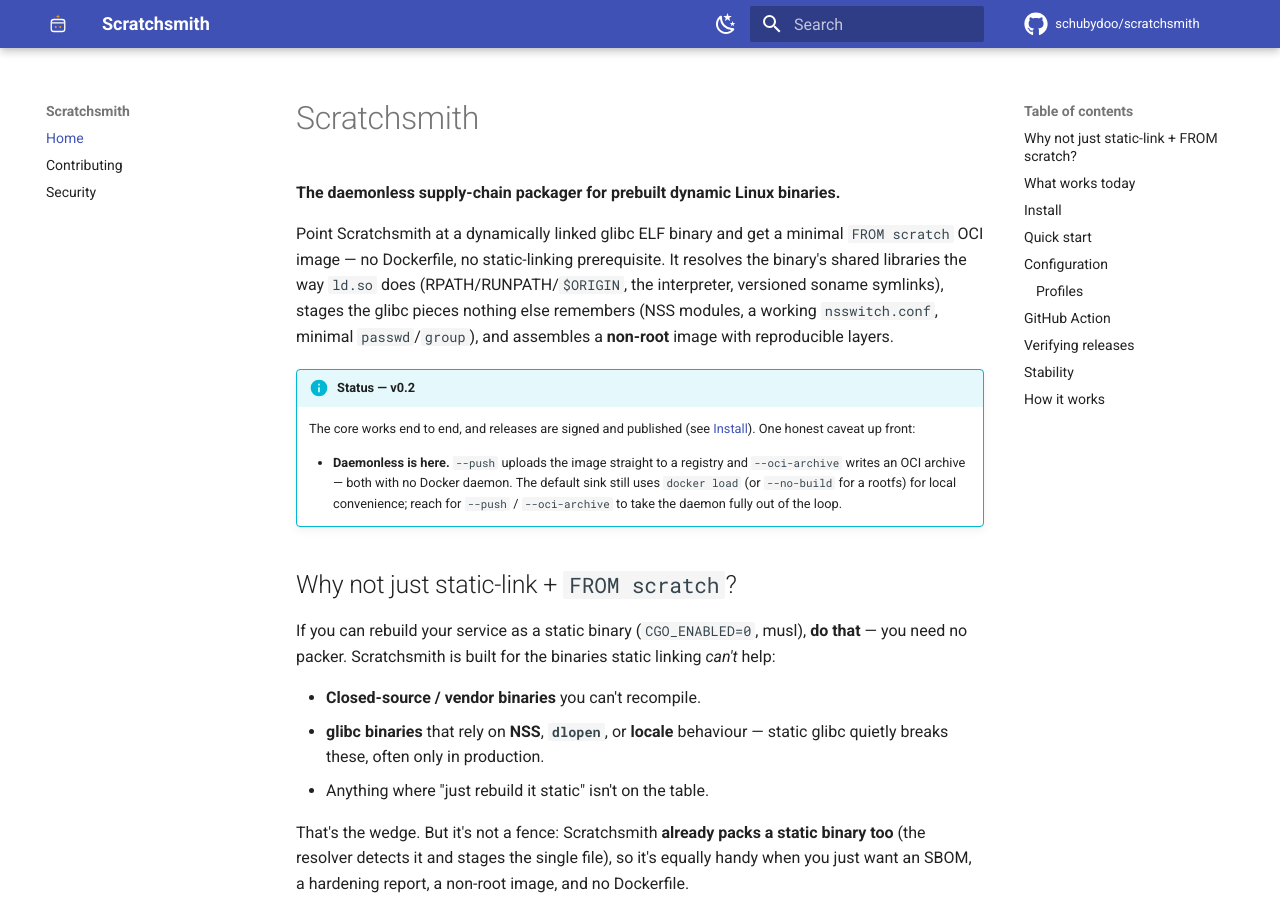
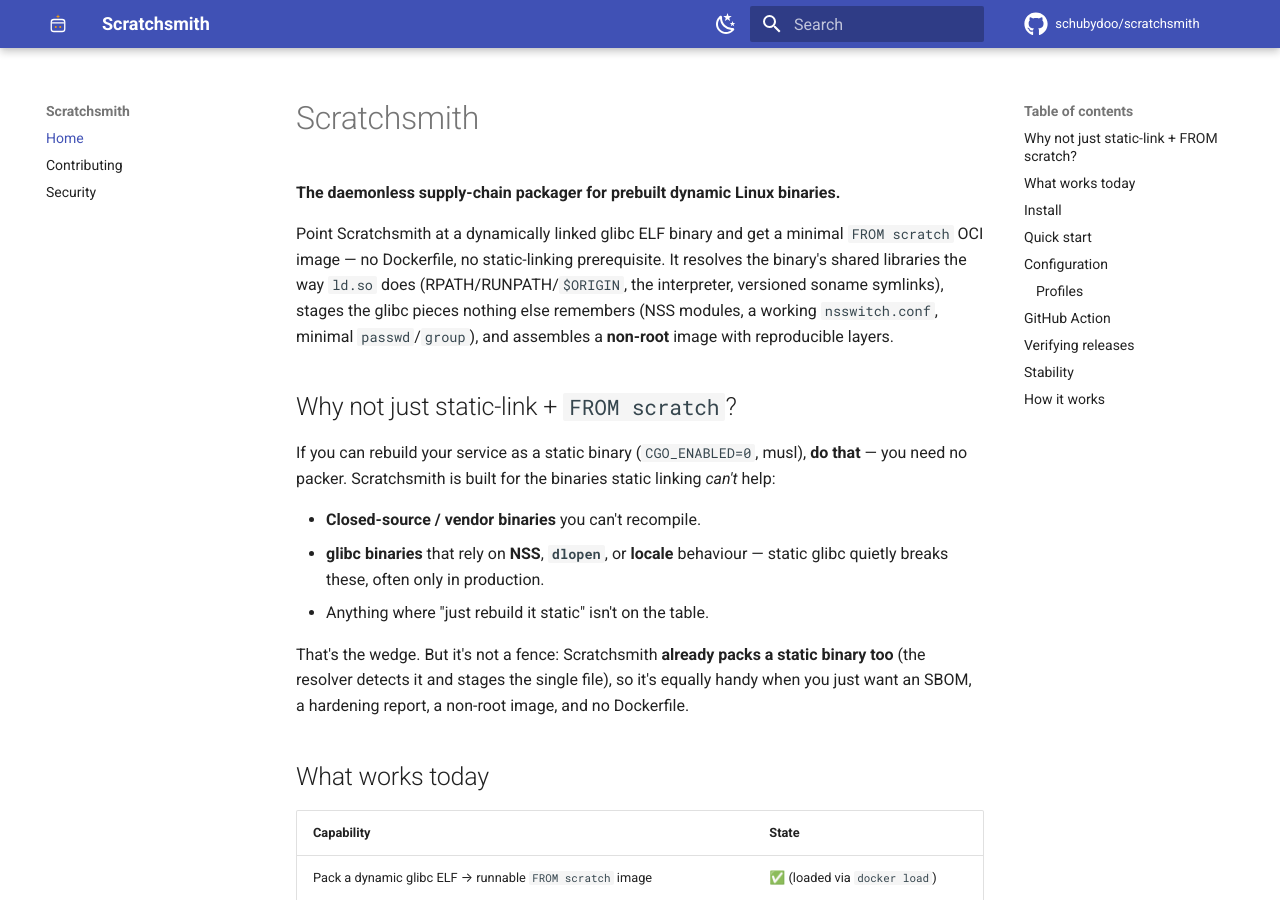
Before and after one commit to schubydoo/scratchsmith, an MkDocs documentation site: the page built from docs/index.md, in a window 1280 px wide and 900 px high. Built offline with MkDocs 1.6.1 and Material for MkDocs 9.7.7, drawn with Linux system fonts in a browser that asks for light colours; comment, search, counter and statistics services are not loaded; the version menu is left out.

Commit message:
docs: remove stale Status/Roadmap sections ahead of 1.0 (#84)
The docs-drift-auditor flagged (README + docs):
- the 'Status - v0.2' blockquote/admonition (version-stale before the 1.0 cut,
  and a defensive hedge on the tagline the What-works table already covers),
- the 'Roadmap' section, whose 'Shipped so far' recap duplicated the What-works
  table AND was wrong ('crates.io publish is also deferred' — it shipped, #66).

Remove both. 'What works today' is the source of truth for shipped; Limitations
carries the musl/cross-arch 'not yet' story; roadmap direction lives in the repo,
not a rot-prone README recap.

Co-authored-by: Schuby <12485317+schubydoo@users.noreply.github.com>
Co-authored-by: Claude Opus 4.8 <noreply@anthropic.com>

```diff
--- a/docs/index.md
+++ b/docs/index.md
@@ -8,15 +8,6 @@ libraries the way `ld.so` does (RPATH/RUNPATH/`$ORIGIN`, the interpreter, versio
 symlinks), stages the glibc pieces nothing else remembers (NSS modules, a working
 `nsswitch.conf`, minimal `passwd`/`group`), and assembles a **non-root** image with reproducible
 layers.
-
-!!! info "Status — v0.2"
-    The core works end to end, and releases are signed and published (see [Install](#install)).
-    One honest caveat up front:
-
-    - **Daemonless is here.** `--push` uploads the image straight to a registry and `--oci-archive`
-      writes an OCI archive — both with no Docker daemon. The default sink still uses `docker load`
-      (or `--no-build` for a rootfs) for local convenience; reach for `--push` / `--oci-archive` to
-      take the daemon fully out of the loop.
 
 ## Why not just static-link + `FROM scratch`?
 
```
Also changed, not shown: README.md (+0 -19 lines).
